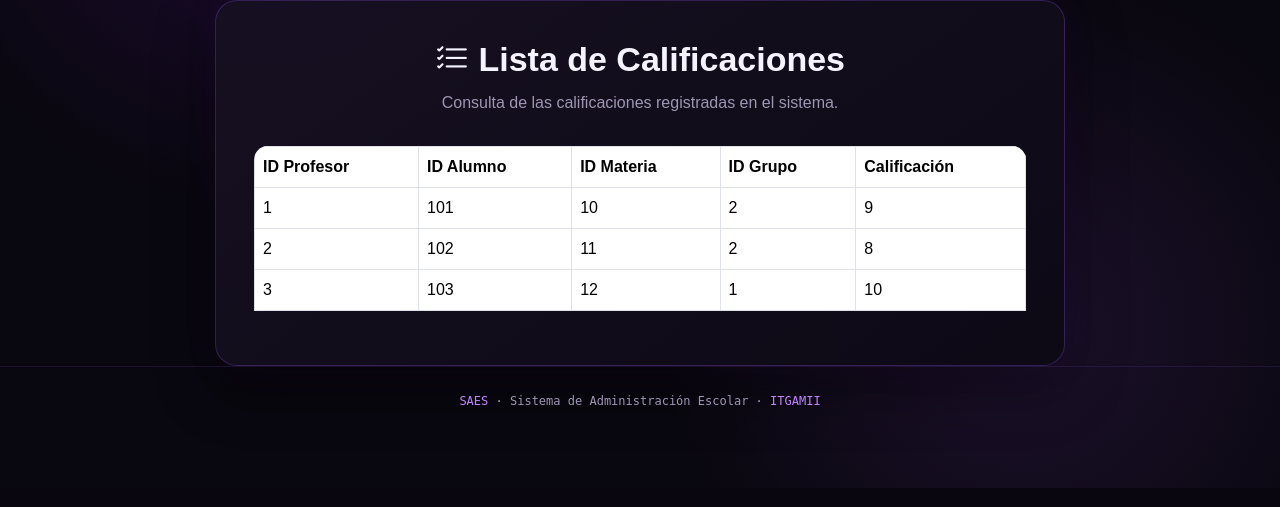
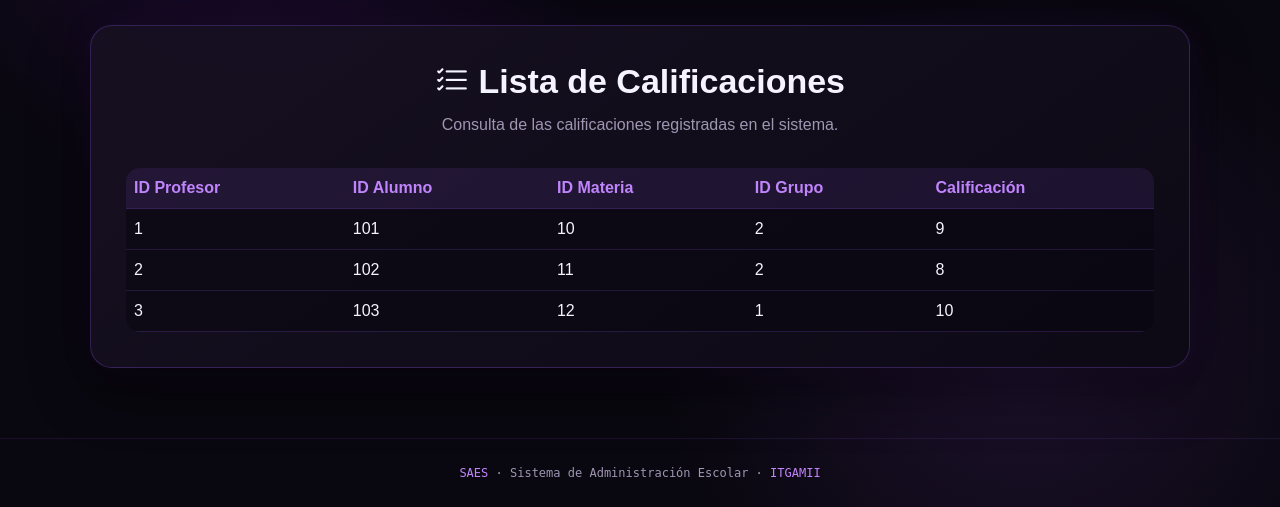
Before and after one commit to RafaelMiranda1108/saes, a CodeIgniter app: page /saes/index.php/lista_calif/index in a window 1280 px wide. Shown: the part 312-819 px from the top of the page. Run offline with CodeIgniter, Linux system fonts and the light colour scheme; data that the repository does not hold is empty.

Commit message:
style: center grades table with shared SAES theme

```diff
--- a/application/views/tablas/lista_calif.php
+++ b/application/views/tablas/lista_calif.php
@@ -1,8 +1,8 @@
 <?php $this->load->view('partials/hero'); ?>
 
-<main class="container">
+<main class="table-container">
 
-    <section class="form-card">
+    <section class="table-card">
 
         <h1 class="form-title text-center">
             <i class="bi bi-list-check"></i>
@@ -15,7 +15,7 @@
 
         <div class="table-responsive">
 
-            <table class="table table-bordered">
+            <table class="table table-saes table-hover">
 
                 <thead>
                     <tr>
```
